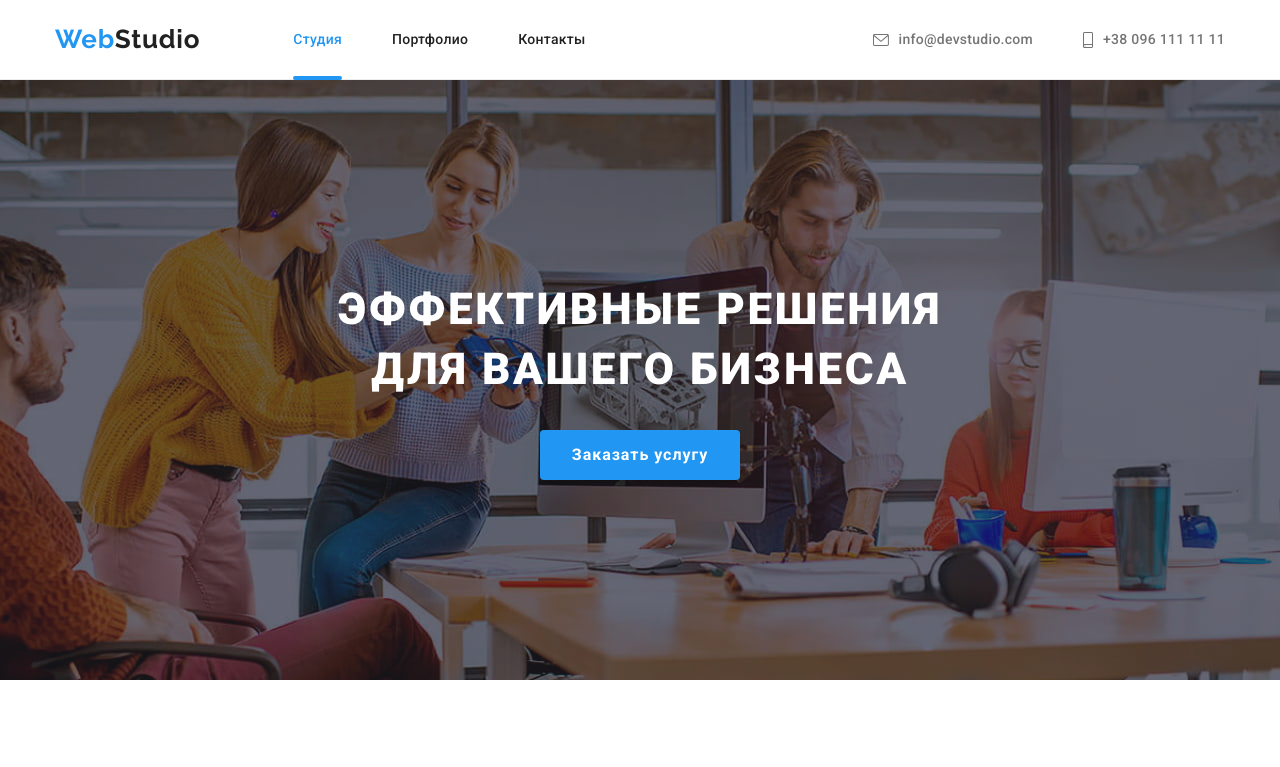
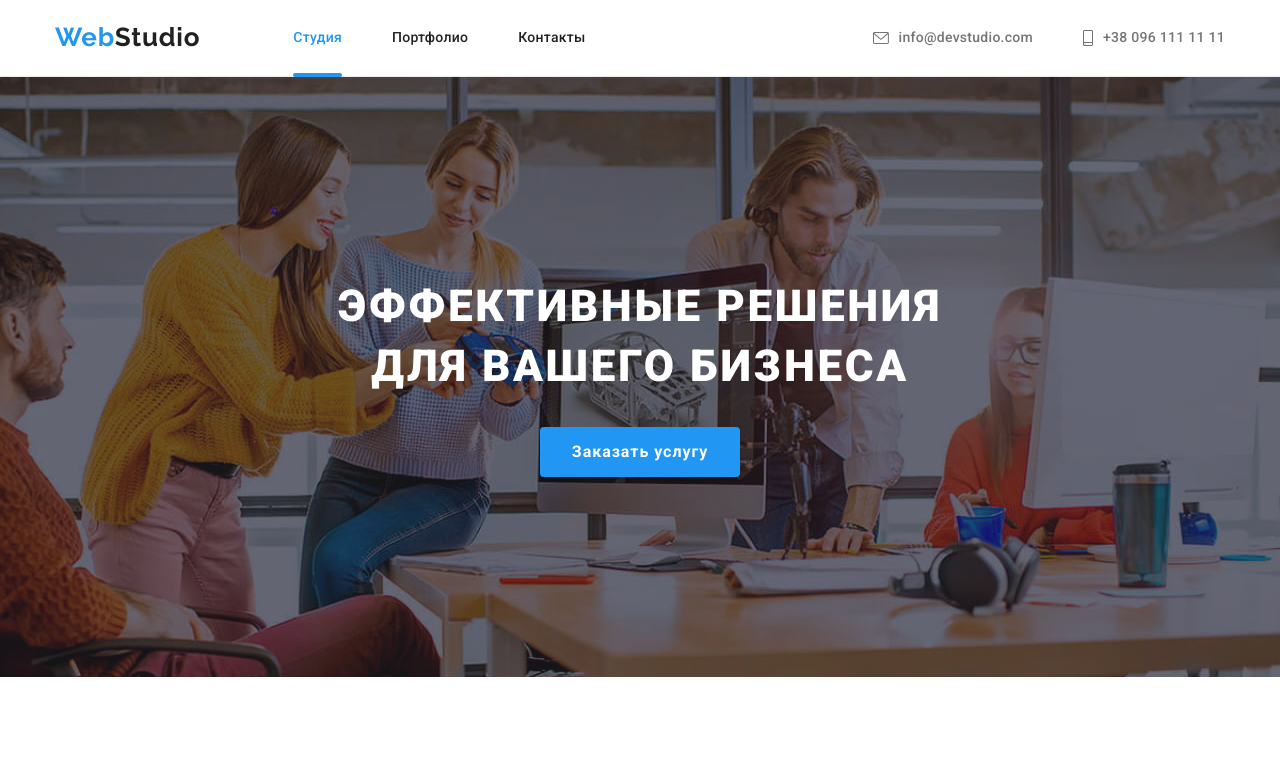
Before and after one commit to Makzumm/goit-markup-hw-05, a plain HTML site: page index.html in a window 1280 px wide. Shown: the top 767 px of the page. Drawn offline with nearby package versions, Linux system fonts and the light colour scheme.

Commit message:
Change 12
fixed

```diff
--- a/index.html
+++ b/index.html
@@ -19,7 +19,7 @@
   </head>
   <body>
     <!--Шапка сайту-->
-    <header>
+    <header class="header">
       <div class="container-header">
         <nav class="navigation">
           <a class="navigation-logo" href="./index.html"
@@ -33,7 +33,7 @@
               <a class="nav-list-link" href="./portfolio.html">Портфолио</a>
             </li>
             <li>
-              <a href="">Контакты</a>
+              <a class="nav-list-link" href="">Контакты</a>
             </li>
           </ul>
         </nav>
--- a/style/style.css
+++ b/style/style.css
@@ -66,8 +66,7 @@ body{
 }
 
 /* HEADER */
-header{
-    padding: 24px 0;
+.header{
     border-bottom: 1px solid #ECECEC;
 }
 
@@ -110,6 +109,9 @@ header{
     letter-spacing: 0.02em;
 }
 
+.nav-list-link{
+    padding: 30px 0;
+}
 
 .navigation-list .current {
     position: relative;
@@ -119,7 +121,7 @@ header{
 .current:after{
     content: "";
     position: absolute;
-    bottom: -205%;
+    bottom: -1px;
     left: 0;
     height: 4px;
     width: 100%;
@@ -145,15 +147,20 @@ header{
 .header-contacts{
     display: flex;
     align-items: center;
-    justify-content: flex-end;
+}
+
+.navigation-mail,
+.navigation-tel {
+    text-decoration: none;
+    font-weight: 500;
+    font-size: 14px;
+    line-height: 1.14;
+    letter-spacing: 0.02em;
+    color: var(--grey-color);
 }
 
 .headers-contacts-content{
     margin-right: 50px;
-}
-
-.headers-contacts-content:last-child{
-    margin-right: 0;
 }
 
 .navigation-mail, .navigation-tel{
@@ -173,20 +180,14 @@ header{
     fill: var(----dark-blue-txt-color);
 }
 
-.navigation-mail, .navigation-tel{
-    text-decoration: none;
-    font-weight: 500;
-    font-size: 14px;
-    line-height: 1.14;
-    letter-spacing: 0.02em;
-    color: var(--grey-color);
-}
-
 .icon{
     margin-right: 10px;
     fill: currentColor;
 }
 
+.headers-contacts-content:last-child {
+    margin-right: 0;
+}
 /* MAIN */
 
 /* HERO SECTION */
@@ -211,6 +212,7 @@ header{
 }
 
 .hero-title{
+    margin-bottom: 30px;
     text-align: center;
     text-transform: uppercase;
     font-weight: 900;
@@ -218,7 +220,6 @@ header{
     line-height: 1.36;
     letter-spacing: 0.06em;
     color: var(--white-color);
-    margin-bottom: 30px;
 }
 
 .hero-button{
```
Also changed, not shown: portfolio.html (+1 -1 lines).
